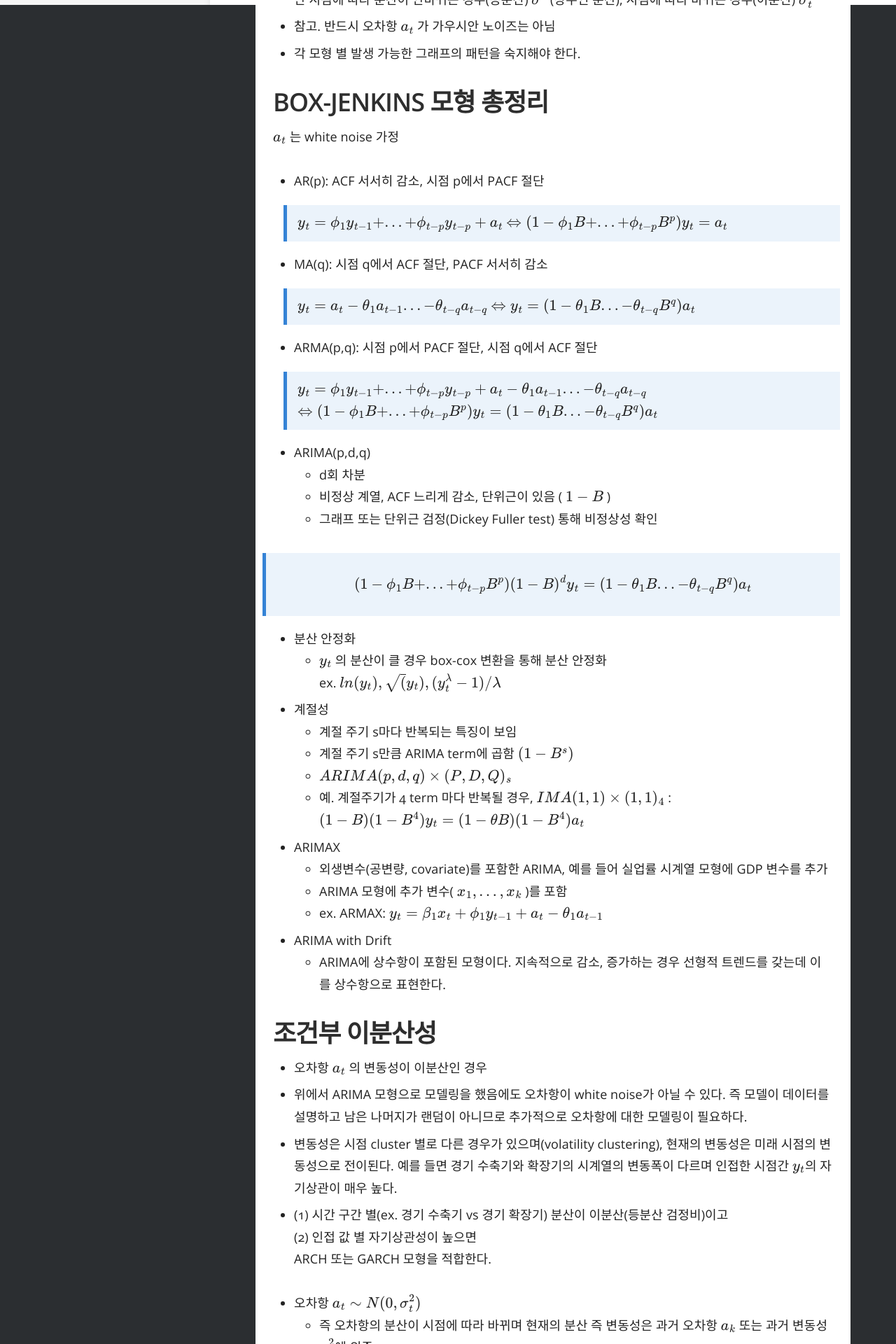
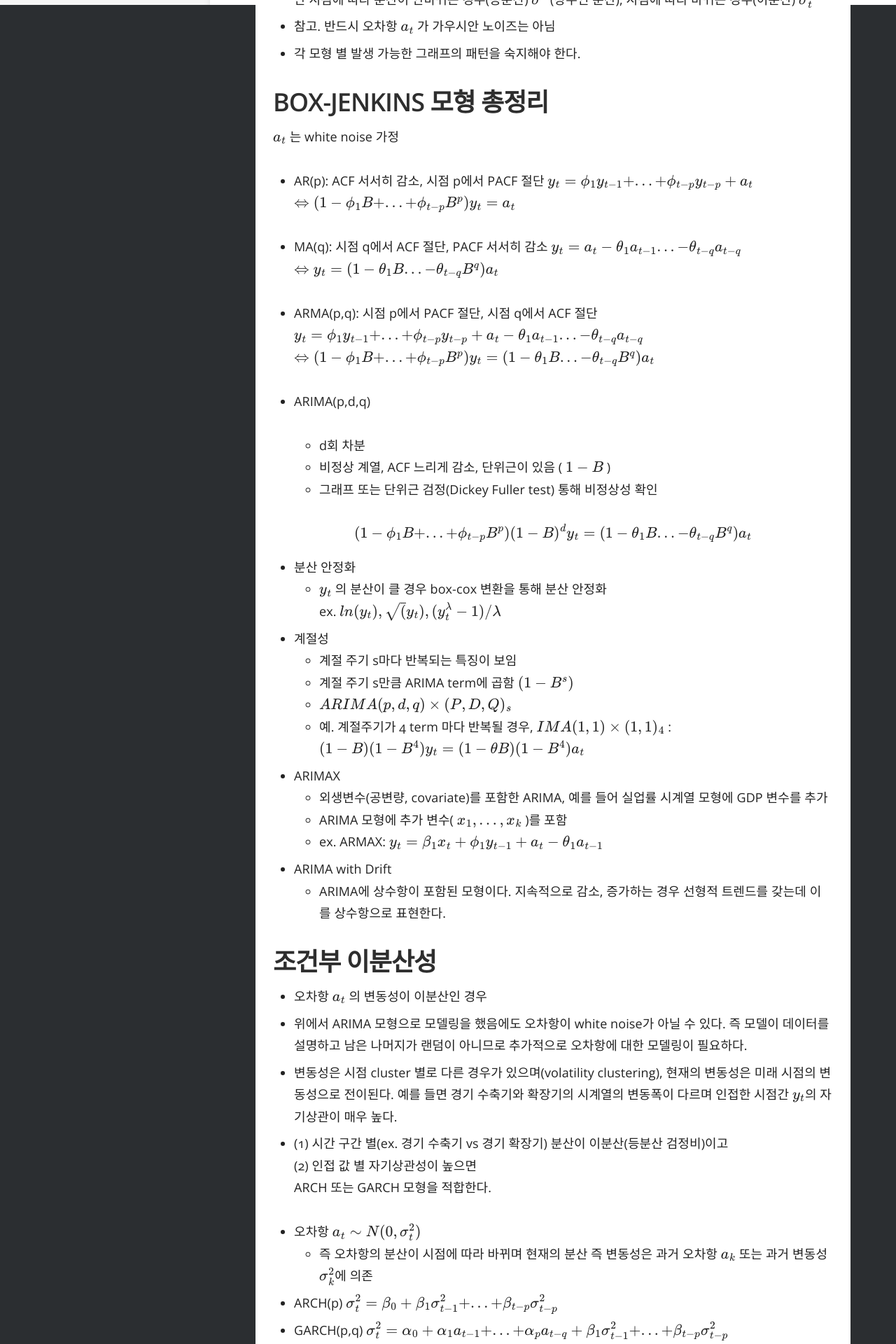
Before and after one commit to yrk3434/yrk3434.github.io, a Jekyll site: the page built from _docs/Project/Time Series Analysis_P.md, in a window 1280 px wide. Shown: the part 893-2813 px from the top of the page at 70% size. Built offline with Jekyll 4.4.1, drawn with Linux system fonts in a browser that asks for light colours; formulas are drawn with MathJax 3.

```diff
--- a/_docs/Project/Time Series Analysis_P.md
+++ b/_docs/Project/Time Series Analysis_P.md
@@ -32,16 +32,16 @@ comments: true
 $a_t$ 는 white noise 가정
 
 - AR(p): ACF 서서히 감소, 시점 p에서 PACF 절단
-> $$y_t = \phi_1 y_{t-1} + ... + \phi_{t-p} y_{t-p} + a_t $$
-> $$ \Leftrightarrow  (1-\phi_1 B + ... + \phi_{t-p} B^p)y_t = a_t $$
+$$y_t = \phi_1 y_{t-1} + ... + \phi_{t-p} y_{t-p} + a_t $$
+$$ \Leftrightarrow  (1-\phi_1 B + ... + \phi_{t-p} B^p)y_t = a_t $$
 
 - MA(q): 시점 q에서 ACF 절단, PACF 서서히 감소
-> $$ y_t = a_t - \theta_1 a_{t-1}...-\theta_{t-q} a_{t-q} $$
-> $$ \Leftrightarrow y_t = (1-\theta_1 B...-\theta_{t-q} B^q )a_t  $$
+$$ y_t = a_t - \theta_1 a_{t-1}...-\theta_{t-q} a_{t-q} $$
+$$ \Leftrightarrow y_t = (1-\theta_1 B...-\theta_{t-q} B^q )a_t  $$
 
 - ARMA(p,q): 시점 p에서 PACF 절단, 시점 q에서 ACF 절단
-> $$y_t = \phi_1 y_{t-1} + ... + \phi_{t-p} y_{t-p} + a_t - \theta_1 a_{t-1}...-\theta_{t-q} a_{t-q}  $$
-> $$ \Leftrightarrow (1-\phi_1 B + ... + \phi_{t-p} B^p)y_t =
+$$y_t = \phi_1 y_{t-1} + ... + \phi_{t-p} y_{t-p} + a_t - \theta_1 a_{t-1}...-\theta_{t-q} a_{t-q}  $$
+$$ \Leftrightarrow (1-\phi_1 B + ... + \phi_{t-p} B^p)y_t =
 (1-\theta_1 B...-\theta_{t-q} B^q )a_t $$
 
 - ARIMA(p,d,q)
@@ -49,7 +49,7 @@ $a_t$ 는 white noise 가정
   - 비정상 계열, ACF 느리게 감소, 단위근이 있음 ( $1-B$ )
   - 그래프 또는 단위근 검정(Dickey Fuller test) 통해 비정상성 확인
 
-> $$ (1-\phi_1 B + ... + \phi_{t-p} B^p)(1-B)^d y_t = (1-\theta_1 B...-\theta_{t-q} B^q )a_t $$
+$$ (1-\phi_1 B + ... + \phi_{t-p} B^p)(1-B)^d y_t = (1-\theta_1 B...-\theta_{t-q} B^q )a_t $$
 
 - 분산 안정화
   - $ y_t $ 의 분산이 클 경우 box-cox 변환을 통해 분산 안정화 <br/>
@@ -79,9 +79,9 @@ $a_t$ 는 white noise 가정
 - 오차항 $ a_t \sim N(0, \sigma_t^2) $
   -  즉 오차항의 분산이 시점에 따라 바뀌며 현재의 분산 즉 변동성은 과거 오차항 $ a_k $ 또는 과거 변동성 $ \sigma^2_k $에 의존
 - ARCH(p)
-> $$ \sigma^2_t =  \beta_0+\beta_1 \sigma^2_{t-1}+...+ \beta_{t-p} \sigma^2_{t-p} $$
+$$ \sigma^2_t =  \beta_0+\beta_1 \sigma^2_{t-1}+...+ \beta_{t-p} \sigma^2_{t-p} $$
 - GARCH(p,q)
-> $$ \sigma^2_t =  \alpha_0 + \alpha_1 a_{t-1} + ... +  \alpha_p a_{t-q} +  \beta_1 \sigma^2_{t-1}+...+ \beta_{t-p} \sigma^2_{t-p} $$
+$$ \sigma^2_t =  \alpha_0 + \alpha_1 a_{t-1} + ... +  \alpha_p a_{t-q} +  \beta_1 \sigma^2_{t-1}+...+ \beta_{t-p} \sigma^2_{t-p} $$
 - ex. GARCH(1,1): $ \sigma_t^2 = \alpha_0 + \alpha_1 a_{t-1}^2 + \beta_1 \sigma_{t-1}^2   $
 
 - 추가. 변동성 모형의 계수의 크기를 제한하거나(EGARCH) 양수의 shock이나 음수의 shock을 다르게 모델링(QGARCH)하는 등 다양한 옵션에 따라 여러 종류의 GARCH 모형이 있다.
@@ -89,7 +89,7 @@ $a_t$ 는 white noise 가정
 ## 종합
 
 - ex. ARIMA(1,1,1) + GARCH(1,1)이면
-> $$ (1-\phi B )(1-B)y_t = (1-\theta_1 B)a_t  $$
+$$ (1-\phi B )(1-B)y_t = (1-\theta_1 B)a_t  $$
 \begin{align*}
 where \; a_t \sim N(0,\sigma_t^2)
 \end{align*}
```
